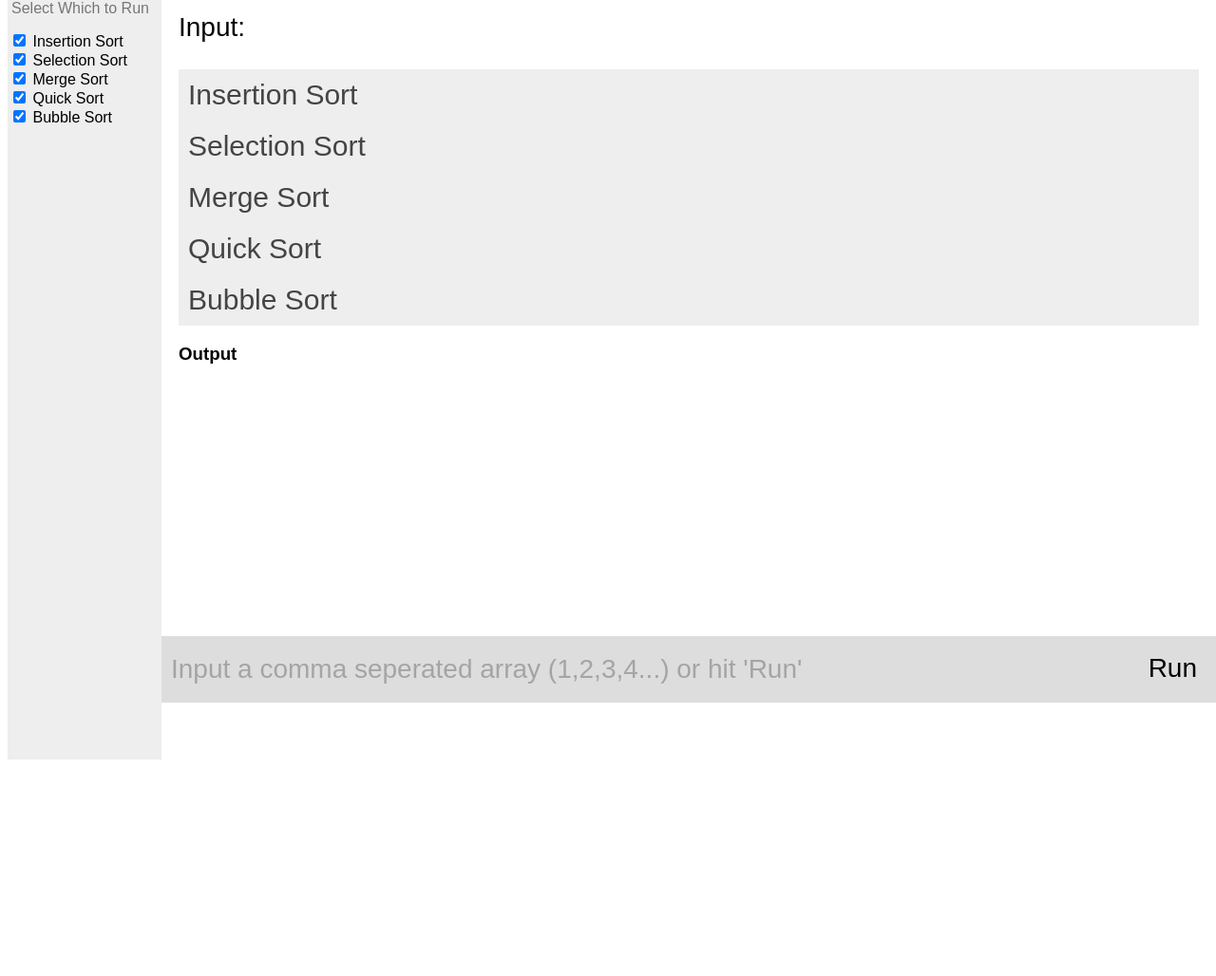
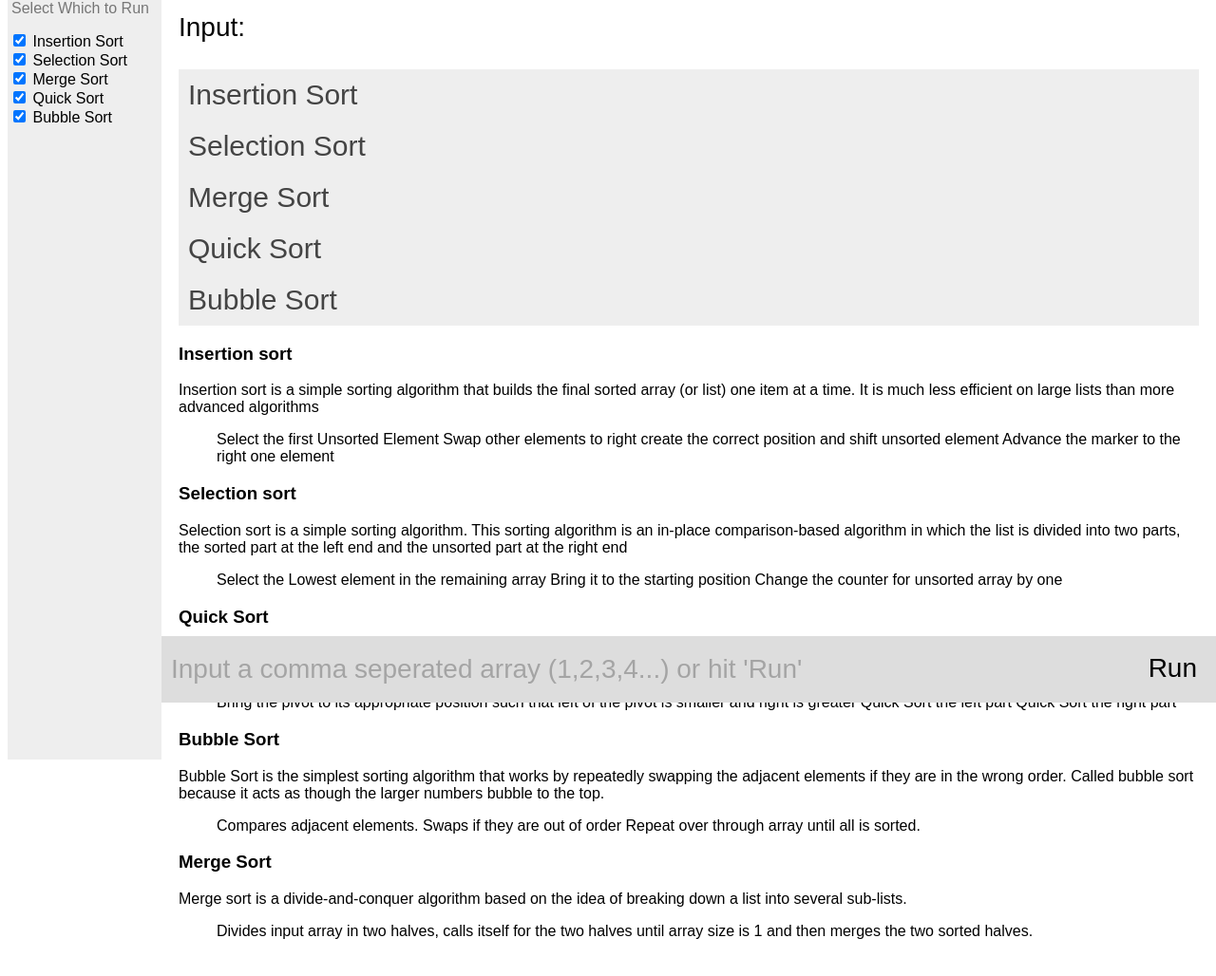
Before and after one commit to Jackschwarz58/Data-Visualization-Hacklahoma, a plain HTML site: page index.html in a window 1280 px wide. Shown: the part 60-1088 px from the top of the page at 95% size. Before the commit the page ends 800 px from the top, so only its background shows below. Drawn offline with nearby package versions, Linux system fonts and the light colour scheme.

Commit message:
Add files via upload

```diff
--- a/index.html
+++ b/index.html
@@ -52,9 +52,66 @@
                     <p id="bubble-content"></p>
                 </div>
 
-                <h3>Output<br></h3>
-                <p id="output-section"></p>
 
+                <p>
+                <h3>Insertion sort</h3>
+
+                <p>Insertion sort is a simple sorting algorithm that builds the final sorted array (or list) one item at a time. It is much less efficient on large lists than more advanced algorithms </p>
+
+                <ul>
+                    Select the first Unsorted Element
+
+                    Swap other elements to right create the correct position and shift unsorted element
+
+                    Advance the marker to the right one element
+                </ul>
+
+
+                <h3>Selection sort</h3>
+
+                <p>Selection sort is a simple sorting algorithm. This sorting algorithm is an in-place comparison-based algorithm in which the list is divided into two parts, the sorted part at the left end and the unsorted part at the right end</p>
+                <ul>
+                    Select the Lowest element in the remaining array
+
+                    Bring it to the starting position
+
+                    Change the counter for unsorted array by one
+                </ul>
+
+                <h3>Quick Sort</h3>
+
+                <p>Like Merge Sort, QuickSort is a Divide and Conquer algorithm. It picks an element as pivot and partitions the given array around the picked pivot. There are many different versions of quickSort that pick pivot in different ways.</p>
+                <ul>
+                    Bring the pivot to its appropriate position such that left of the pivot is smaller and right is greater
+
+                    Quick Sort the left part
+
+                    Quick Sort the right part
+                </ul>
+
+
+                <h3>Bubble Sort </h3>
+
+                <p>Bubble Sort is the simplest sorting algorithm that works by repeatedly swapping the adjacent elements if they are in the wrong order. Called bubble sort because it acts as though the larger numbers bubble to the top.</p>
+                <ul>
+                    Compares adjacent elements.
+
+                    Swaps if they are out of order
+
+                    Repeat over through array until all is sorted.
+                </ul>
+
+                <h3>Merge Sort</h3>
+
+                <p>Merge sort is a divide-and-conquer algorithm based on the idea of breaking down a list into several sub-lists. </p>
+                <ul>
+                    Divides input array in two halves,
+                    calls itself for the two halves until array size is 1
+                    and then merges the two sorted halves.
+                </ul>
+
+
+                </p>
 
             <script>
                 var coll = document.getElementsByClassName("collapsible");
```
Lines whose indentation alone changed are shown as unchanged.
